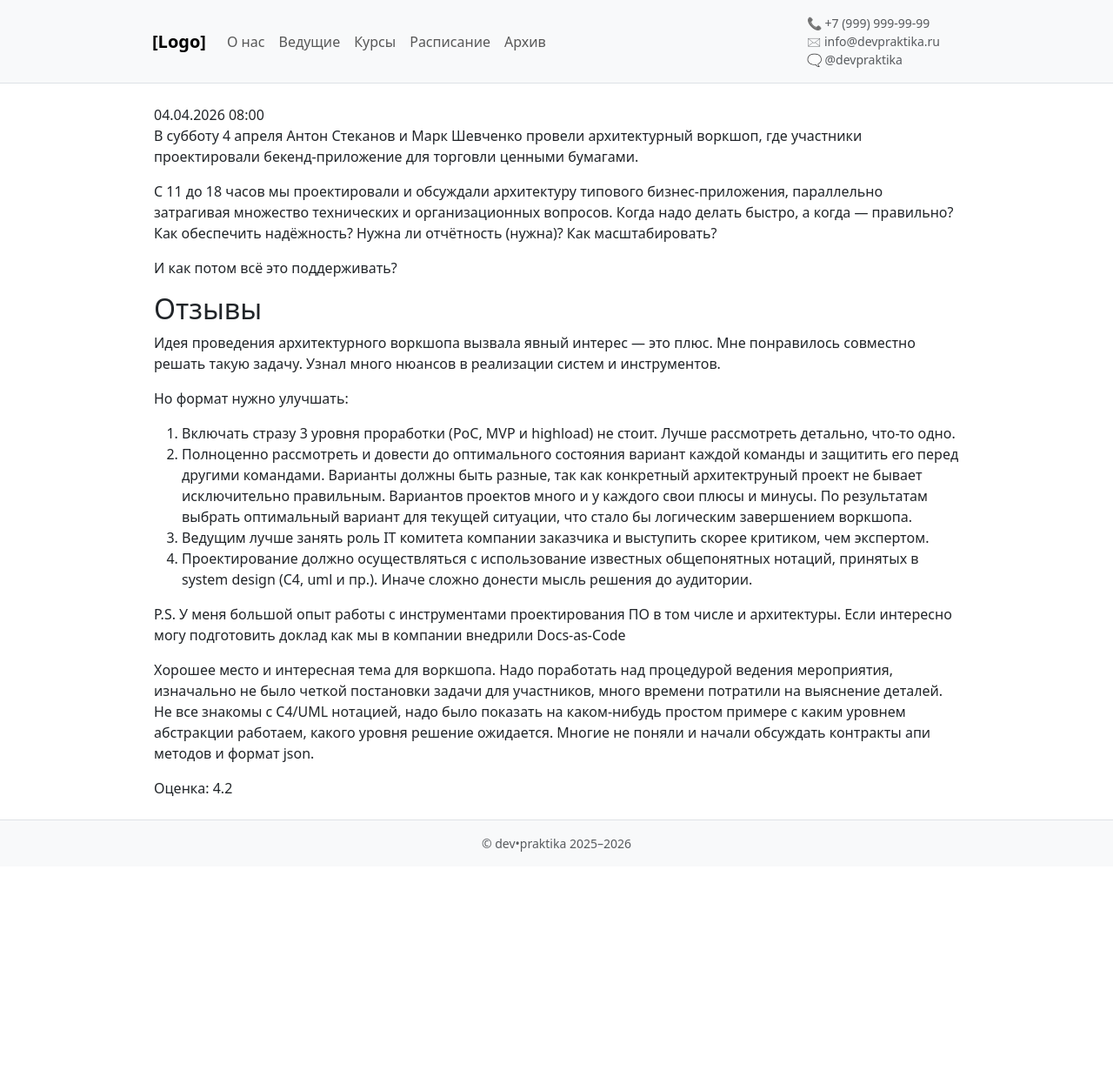
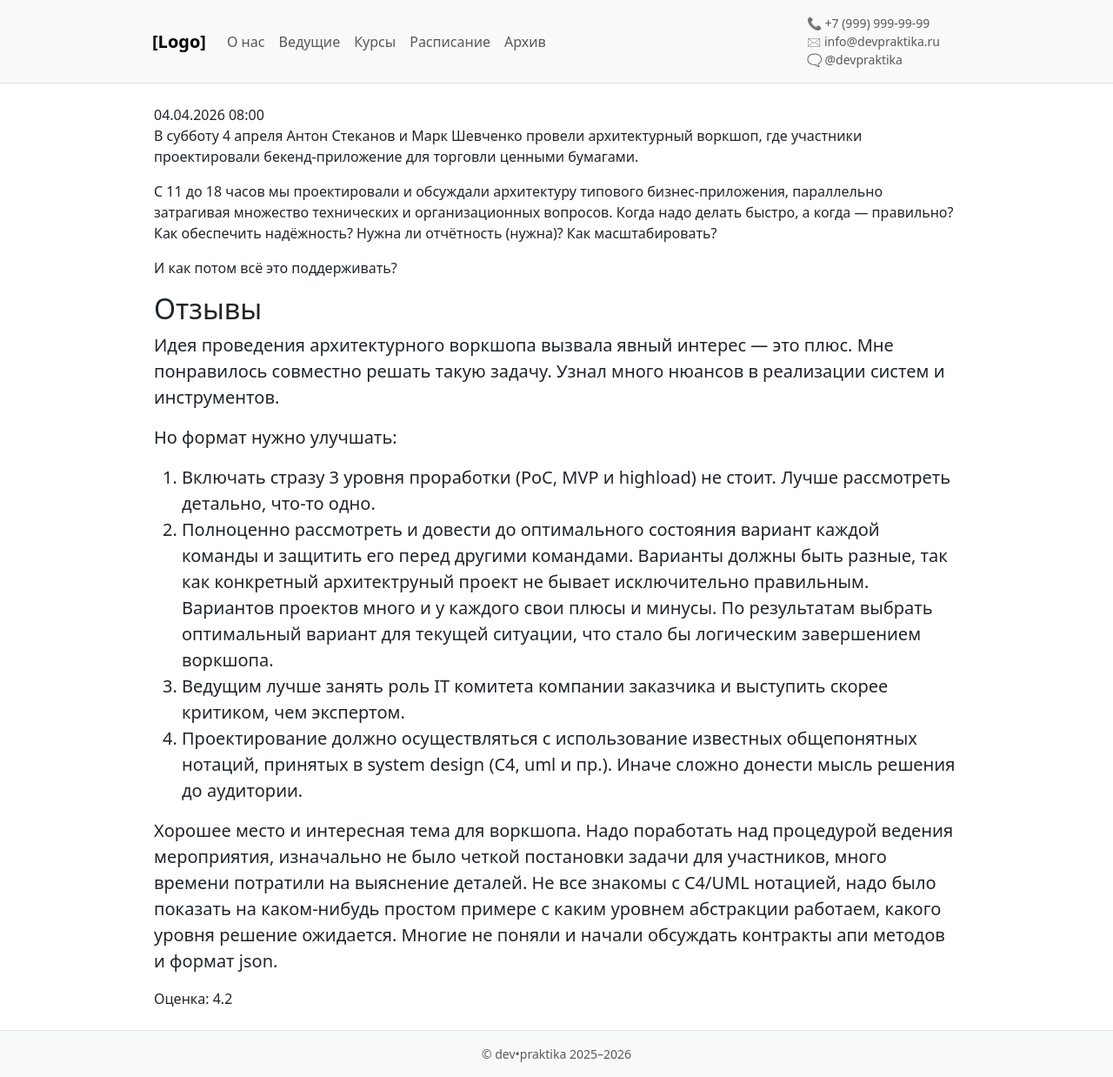
Before and after one commit to devpraktika-ru/devpraktika-ru.github.io, a Jekyll site: the page built from _events/2026-04-04-architecture-workshop.md, in a window 1280 px wide. Shown: the whole page at 87% size. Built offline with Jekyll 4.4.1, drawn with Linux system fonts in a browser that asks for light colours; before the commit the page ends 996 px from its top, so only the background shows below that.

Commit message:
Add blockquote style

```diff
--- a/_events/2026-04-04-architecture-workshop.md
+++ b/_events/2026-04-04-architecture-workshop.md
@@ -30,10 +30,10 @@ educators:
 > 3. Ведущим лучше занять роль IT комитета компании заказчика и выступить скорее критиком, чем экспертом.
 > 4. Проектирование должно осуществляться с использование известных общепонятных нотаций, принятых в system design (C4, uml и пр.).
 >    Иначе сложно донести мысль решения до аудитории.
->
-> P.S. У меня большой опыт работы с инструментами проектирования ПО в том числе и архитектуры. Если интересно могу подготовить доклад как мы в компании внедрили Dосs-as-Code
+{: .blockquote}
 
 > Хорошее место и интересная тема для воркшопа.
 > Надо поработать над процедурой ведения мероприятия, изначально не было четкой постановки задачи для участников, много времени потратили на выяснение деталей.
 > Не все знакомы с C4/UML нотацией, надо было показать на каком-нибудь простом примере с каким уровнем абстракции работаем, какого уровня решение ожидается.
 > Многие не поняли и начали обсуждать контракты апи методов и формат json.
+{: .blockquote}
```
